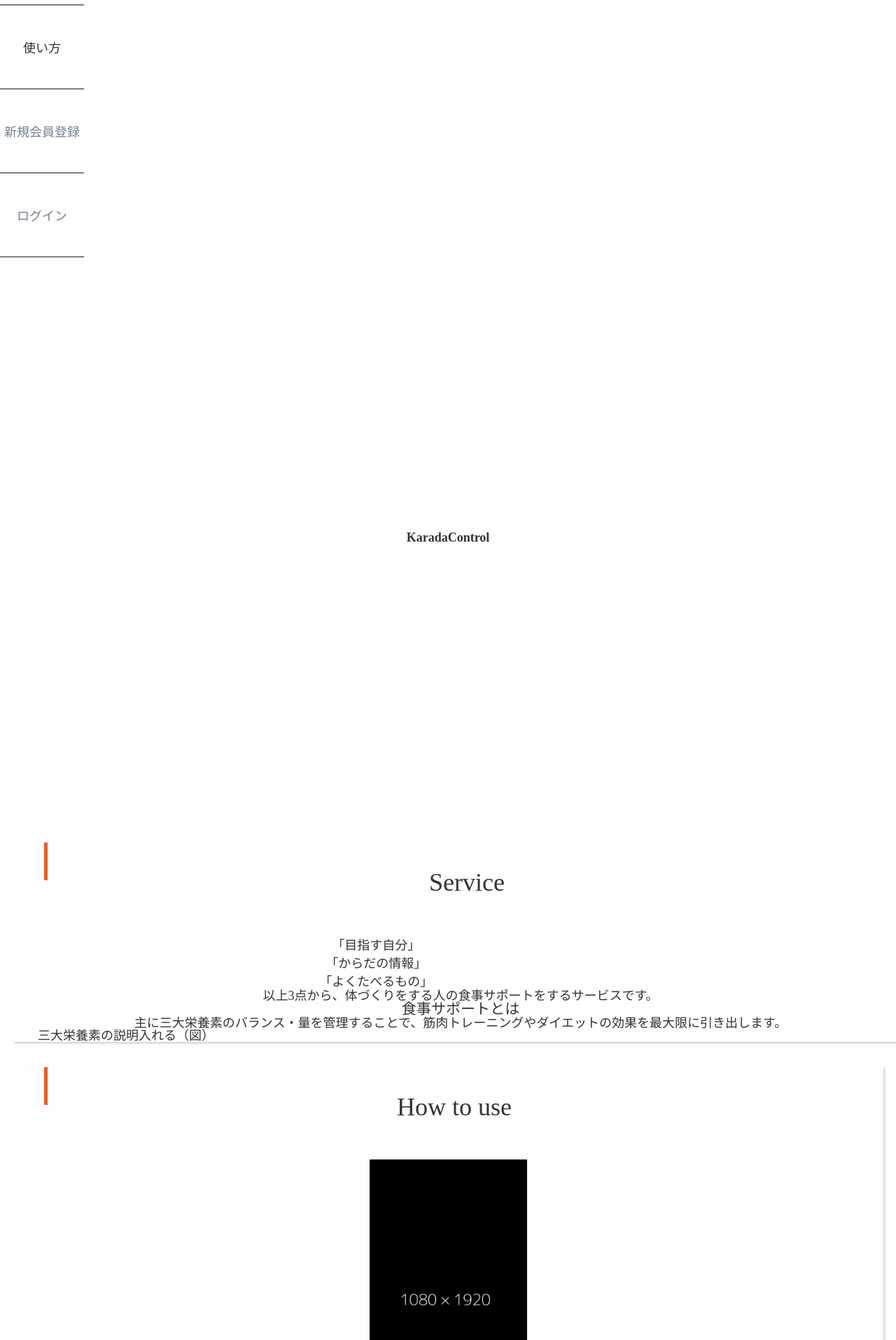
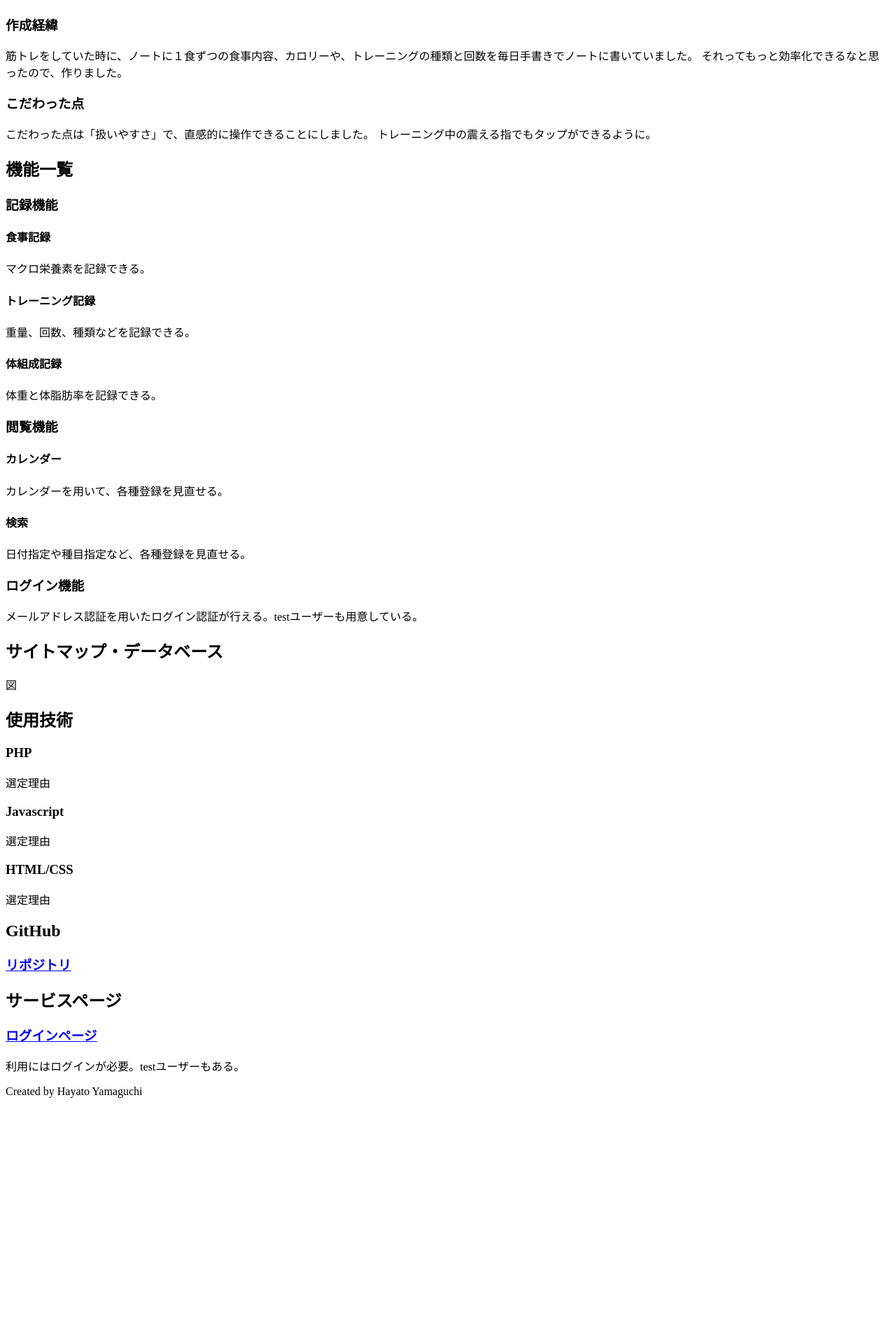
Before and after one commit to hayatoyamaguchii/kontrol, a PHP site: page / in a window 1280 px wide. Shown: the part 232-2147 px from the top of the page at 70% size. After the commit the page ends 1801 px from the top, so only its background shows below. Run offline with PHP 8.4, Linux system fonts and the light colour scheme; a stand-in replaces the project's code that opens the database connection; some libraries are stand-ins or nearby versions.

Commit message:
update
デザイン完成

```diff
--- /dev/null
+++ b/public/css/index.css
@@ -0,0 +1 @@
+@charset "utf-8";
--- a/public/css/style.css
+++ b/public/css/style.css
@@ -12,7 +12,7 @@ common
 }
 
 html {
-  font-size: 62.5%;
+  height: 100%;
 }
 
 body {
@@ -68,6 +69,10 @@ ul, ol {
   list-style: none;
 }
 
+li {
+  list-style: none;
+}
+
 a {
   text-decoration: none;
   color: inherit;
@@ -78,14 +83,8 @@ a:visited {
   color: inherit;
 }
 
-@media screen and (min-width: 900px) {
-  html {
-    font-size: 18px;
-  }
-}
-
 th,td {
-  border-bottom: solid 1px;              /* 枠線指定 */
+  border-bottom: solid 1px;
   font-size: 1rem;
   padding: .25rem;
   vertical-align: middle;
@@ -130,6 +125,16 @@ table {
 
 .unit-kcal::after {
   content: "kcal";
+}
+
+/*
+レスポンシブ
+*/
+
+@media screen and (min-width: 900px) {
+  html {
+    font-size: 18px;
+  }
 }
 
 /*
@@ -280,124 +285,13 @@ nav {
   border-color: transparent #F5F5F4 transparent transparent;
 }
 
-
-/*
-hero
-*/
-
-.hero {
-  height: 100vh;
-  width: 100vw;
-  position: fixed;
-  z-index: -1;
-}
-
-.hero-vid {
-  display: flex;
-  height:100%;
-  width: 100%;
-  justify-content: center;
-  align-content: end;
-}
-
-.hero > strong {
-  position: absolute;
-  z-index: 2;
-  top: 50%;
-  left: 50%;
-  transform: translate(-50%, -50%);
-}
-
-.hero > img {
-  height: 100%;
-  width: 100%;
-  background-color: var(--base-color);
-}
-
-.hero-cover {
-  height: 100vh;
-  position: relative;
-  z-index: 2;
-}
-
-/*
-body
-*/
-
-.section {
-  height: calc(100vh - var(--headerheight));
-  width: 100vw;
-  padding: 0 2rem;
-  background-color: var(--base-color);
-}
-
-.section-title {
-  text-align: center;
-  padding: 2rem;
-  font-size: 2rem;
-}
-
-.section-subtitle {
-  font-size: 1.5rem;
-}
-
-/*
-service
-*/
-
-.service-item {
-  height: 80%;
-  width: 80%;
-  background-color: var(--base-color);
-  border-radius: 50%;
-  text-align: center;
-}
-
-.service p, .service h3 {
-  text-align: center;
-}
-
-/*
-how to use
-*/
-
-.howtouse {
-  height: auto;
-  width: auto;
-  text-align: center;
-}
-
-.howtouse-list > li + li {
-  margin-top: 50px;
-}
-
-.howtouse h5 {
-  font-size: 1.25rem;
-}
-
-.howtouse img {
-  height: 50vh;
-}
-
-.howtouse-list > li {
-  height: 70vh;
-}
-
-/*
-sign up
-*/
-
-.signup {
-  background-color: var(--base-color);
-}
-
 /*
 footer
 */
 
 /*
-meal
-*/
+モーダルウィンドウ系
+ */
 
 #openwrapper {
   display: flex;
--- a/public/index.php
+++ b/public/index.php
@@ -1,146 +1,76 @@
-<?php
-
-require_once(__DIR__ . '/app/config.php');
-
-?>
-
 <!DOCTYPE html>
 <html lang="ja">
 <head>
   <meta charset="UTF-8">
   <meta http-equiv="X-UA-Compatible" content="IE=edge">
   <meta name="viewport" content="width=device-width, initial-scale=1.0">
-  <link rel="stylesheet" href="/css/style.css">
+  <link rel="stylesheet" href="/css/index.css">
   <title>Kontrol</title>
 </head>
+<body>
 <header>
   <div class="header-wrapper">
     <ul class="header-ul">
-      <li><h1 class="header-item">
-      <a href=""><img src="/img/logo.png" alt="logo" class="header-logo"></a></h1></li>
-      <li><a href="" class="header-item">サービス紹介</a></li>
-      <li><a href="" class="header-item">使い方</a></li>
-      <li><a href="/signup.php" class="header-item">新規会員登録</a></li>
-      <li><a href="/login.php" class="header-item">ログイン</a></li>
+      <li><a href="" class="header-item">トップに戻る</a></li>
+      <li><a href="" class="header-item">作った経緯</a></li>
+      <li><a href="" class="header-item">機能一覧</a></li>
+      <li><a href="" class="header-item">サイトマップ</a></li>
+      <li><a href="" class="header-item">使用技術</a></li>
+      <li><a href="" class="header-item">GitHub</a></li>
+      <li><a href="" class="header-item">サービスページ</a></li>
     </ul>
   </div>
 </header>
-<body>
-  <div class="hero">
-    <strong>KaradaControl</strong>
-    <div class="hero-vid">
-    <video loop autoplay muted preload playsinline>
-      <!-- <source src="/img/hero.mp4" type="video/mp4"> -->
-    </video>
-    </div>
-  </div>
-  <div class="hero-cover"></div>
-  <section class="section service" id="service">
-      <h2 class="section-title">Service</h2>
-      <div class="service-wrapper">
-        <div class="service-item service-itemA">「目指す自分」</div>
-        <div class="service-item service-itemB">「からだの情報」</div>
-        <div class="service-item service-itemC">「よくたべるもの」</div>
-      </div>
-        <p>以上3点から、体づくりをする人の食事サポートをするサービスです。</p>
-        <!-- キャッチコピー案
-        「徹底的にやろう」 -->
-      <h3>食事サポートとは</h3>
-        <p>主に三大栄養素のバランス・量を管理することで、筋肉トレーニングやダイエットの効果を最大限に引き出します。</p>
-      <h4>三大栄養素の説明入れる（図）</h4>
-  </section>
-  <section class="section howtouse" id="howtouse">
-    <h2 class="section-title">How to use</h2>
-      <ol class="howtouse-list">
-        <li>
-          <img src="/img/howtouse.png" alt="#">
-          <h3 class="section-subtitle">目指す自分の設定</h3>
-          <ol class="item-list">
-            <li>
-              <h5>目標体重</h5>
-              <p>なりたい体重を設定します。</p>
-            </li>
-            <li>
-              <h5>目標期間</h5>
-              <p>達成まで期間を設定します。</p>
-            </li>
-          </ol>
-        </li>
-        <li>
-          <img src="public/img/howtouse.png" alt="#">
-          <h3 class="section-subtitle">からだの情報の設定</h3>
-              <ol class="item-list">
-                <li>
-                  <h5>現在の状態</h5>
-                  <p>現在の年齢・身長・体重・性別を設定します。</p>
-                </li>
-                <li>
-                  <h5>運動量</h5>
-                  <p>運動量を設定します。</p>
-                </li>
-              </ol>
-        </li>
-        <li>
-          <img src="public/img/howtouse.png" alt="#">
-          <h3 class="section-subtitle">よくたべるものの設定</h3>
-              <ol class="item-list">
-                <li>
-                  <h5>よく食べる物の登録</h5>
-                  <p>カロリー、PFCバランスを登録します。</p>
-                </li>
-                <li>
-                  <h5>プリセットも用意されています。</h5>
-                  <p>白米やお肉、調味料などの情報が用意されています。</p>
-                </li>
-              </ol>
-        </li>
-        <li>
-          <img src="public/img/howtouse.png" alt="#">
-          <h3 class="section-subtitle">1日の食事内容を記録・確認</h3>
-              <ol class="item-list">
-                <li>
-                  <h5>記録方法</h5>
-                  <p>食事内容、体重を登録します。</p>
-                </li>
-                <li>
-                  <h5>1日で摂るべき量の確認</h5>
-                  <p>あとどのくらい摂取すべきかが表示されます。</p>
-                </li>
-              </ol>
-        </li>
-        <li>
-          <img src="public/img/howtouse.png" alt="#">
-          <h3 class="section-subtitle">実績の振り返り</h3>
-              <ol class="item-list">
-                <li>
-                  <h5>食事の記録</h5>
-                  <p>日々登録した食事の記録が表示されます。</p>
-                </li>
-                <li>
-                  <h5>体重推移</h5>
-                  <p>体重の推移が表示されます。</p>
-                </li>
-              </ol>
-        </li>
-      </ol>
-  </section>
-  <section class="section signup" id="signup">
-    <h2 class="section-title">Sign up</h2>
-    <form action="" method="post">
-      <ul>
-      <li>
-        <label for="mail">メールアドレス</label>
-        <input type="text" name="mail" id="mail">
-      </li>
-      <li>
-        <label for="password">パスワード</label>
-        <input type="text" name="password" id="password">
-      </li>
-      <li>
-        <button type="submit">登録 / ログイン</button>
-      </li>
-    </form>
-  </section>
+
+<h2>経緯・こだわった点</h2>
+  <h3>作成経緯</h3>
+  <p>筋トレをしていた時に、ノートに１食ずつの食事内容、カロリーや、トレーニングの種類と回数を毎日手書きでノートに書いていました。
+それってもっと効率化できるなと思ったので、作りました。</p>
+  <h3>こだわった点</h3>
+  <p>こだわった点は「扱いやすさ」で、直感的に操作できることにしました。
+  トレーニング中の震える指でもタップができるように。</>
+
+<h2>機能一覧</h2>
+  <h3>記録機能</h3>
+    <h4>食事記録</h4>
+      マクロ栄養素を記録できる。
+    <h4>トレーニング記録</h4>
+      重量、回数、種類などを記録できる。
+    <h4>体組成記録</h4>
+      体重と体脂肪率を記録できる。
+
+  <h3>閲覧機能</h3>
+    <h4>カレンダー</h4>
+      カレンダーを用いて、各種登録を見直せる。
+    <h4>検索</h4>
+      日付指定や種目指定など、各種登録を見直せる。
+
+  <h3>ログイン機能</h3>
+      メールアドレス認証を用いたログイン認証が行える。testユーザーも用意している。
+
+<h2>サイトマップ・データベース</h2>
+      図
+
+
+<h2>使用技術</h2>
+  <h3>PHP</h3>
+  <p>選定理由</p>
+
+  <h3>Javascript</h3>
+  <p>選定理由</p>
+
+  <h3>HTML/CSS</h3>
+  <p>選定理由</p>
+
+<h2>GitHub</h2>
+  <a href="https://github.com/hayatoyamaguchii/kontrol"><h3>リポジトリ</h3></a>
+
+
+<h2>サービスページ</h2>
+  <a href="https://kontrol.hayato-yamaguchi.com/login.php"><h3>ログインページ</h3></a>
+  <p>利用にはログインが必要。testユーザーもある。</p>
+
+
 <?php require_once(__DIR__ . '/pages/_footer.php'); ?>
 </body>
 </html>
--- a/public/pages/_footer.php
+++ b/public/pages/_footer.php
@@ -1,5 +1,5 @@
 </main>
-<footer class="footer">
-footer
+<footer>
+<p class="footer">Created by Hayato Yamaguchi</p>
 </footer>
 <script src="/js/common.js"></script>
```
Also changed, not shown: other parts of public/css/style.css (+90 -18 lines), public/calendar.php (+8 -8 lines), public/home.php (+8 -11 lines), public/target.php (+33 -23 lines), public/training.php (+3 -7 lines).
